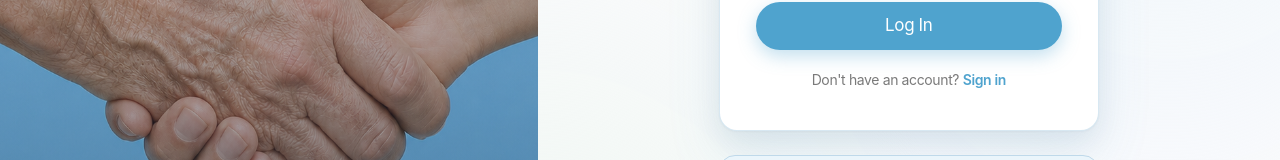
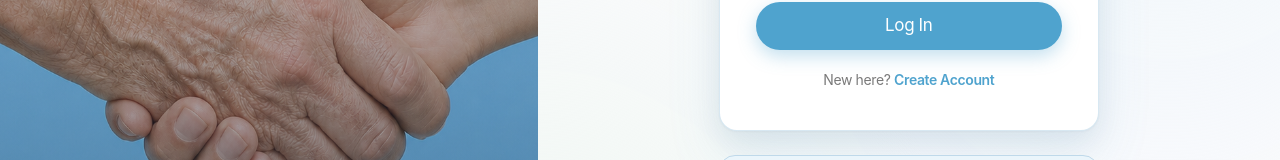
Before and after one commit to Harsha-anbu-g/Towin, a React (Vite) app in the folder frontend/: page /login in a window 1280 px wide. Shown: the part 550-710 px from the top of the page. Built offline with nearby package versions, Linux system fonts and the light colour scheme; no server answers.

Commit message:
fix(auth): replace 'sign in' with 'log in' / 'create account' everywhere

```diff
--- a/frontend/src/components/NavBar.jsx
+++ b/frontend/src/components/NavBar.jsx
@@ -229,7 +229,7 @@ export default function NavBar() {
               fontSize: '15px', fontFamily: SF, fontWeight: 500,
               color: '#7a7a7a', background: 'none', border: 'none',
               cursor: 'pointer', padding: '8px 14px', borderRadius: '8px',
-            }}>Sign out</button>
+            }}>Log out</button>
           </div>
         )}
 
@@ -299,17 +299,17 @@ export default function NavBar() {
               fontSize: '17px', fontFamily: SF, fontWeight: 500,
               color: '#7a7a7a', background: 'none', border: 'none',
               cursor: 'pointer',
-            }}>Sign out</button>
+            }}>Log out</button>
           </div>
         </>
       )}
 
       <ConfirmDialog
         open={confirmSignOut}
-        title="Sign out of ToWin?"
-        message="You can sign back in any time with your email and password."
-        confirmLabel="Sign Out"
-        cancelLabel="Stay Signed In"
+        title="Log out of ToWin?"
+        message="You can log back in any time with your email and password."
+        confirmLabel="Log Out"
+        cancelLabel="Stay Logged In"
         onConfirm={() => { setConfirmSignOut(false); logout(); }}
         onCancel={() => setConfirmSignOut(false)}
       />
--- a/frontend/src/pages/Login.jsx
+++ b/frontend/src/pages/Login.jsx
@@ -344,15 +344,14 @@ export default function Login() {
               </button>
             </form>
 
-            {/* Sign in link — new users create an account */}
             <p style={{
               textAlign: 'center', fontSize: '14px', color: '#7a7a7a',
               fontFamily: '-apple-system, "SF Pro Text", system-ui, sans-serif',
               marginTop: '20px',
             }}>
-              Don&apos;t have an account?{' '}
+              New here?{' '}
               <Link to="/register" style={{ color: '#4FA3CE', fontWeight: 600, textDecoration: 'none' }}>
-                Sign in
+                Create Account
               </Link>
             </p>
           </div>
```
